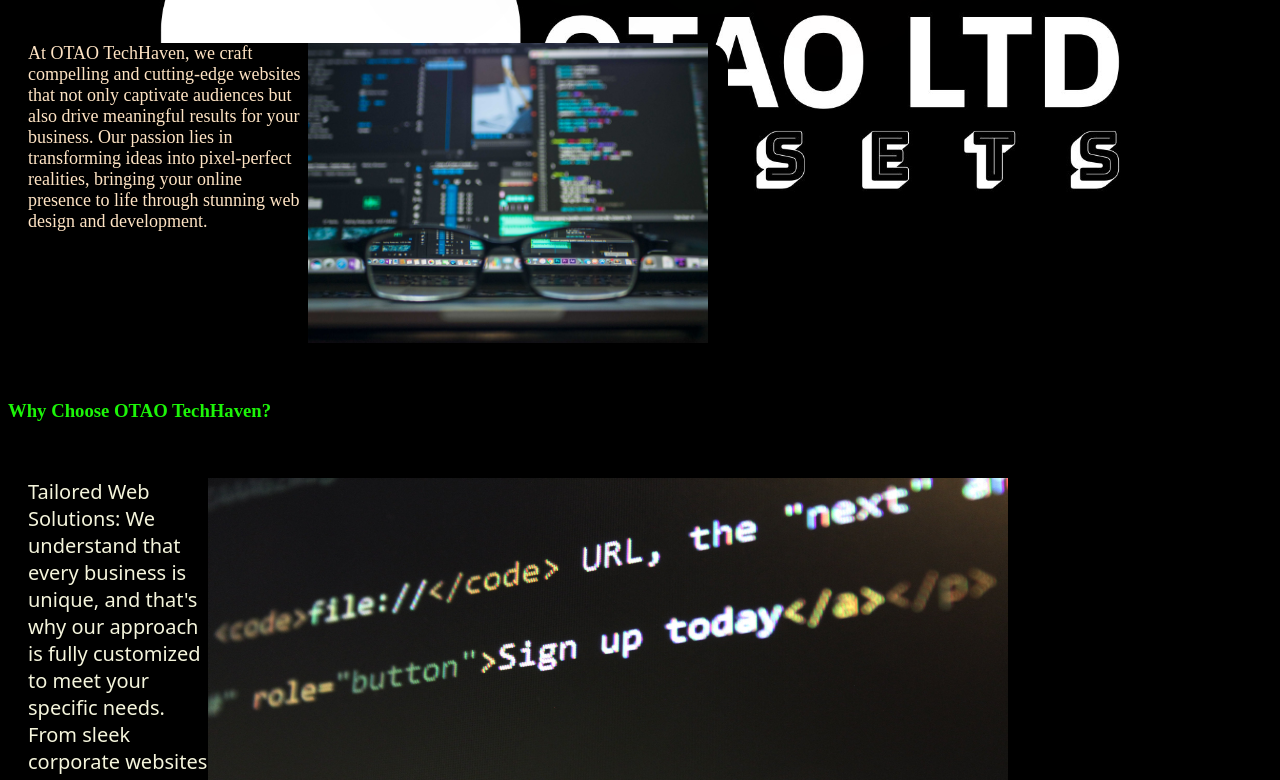
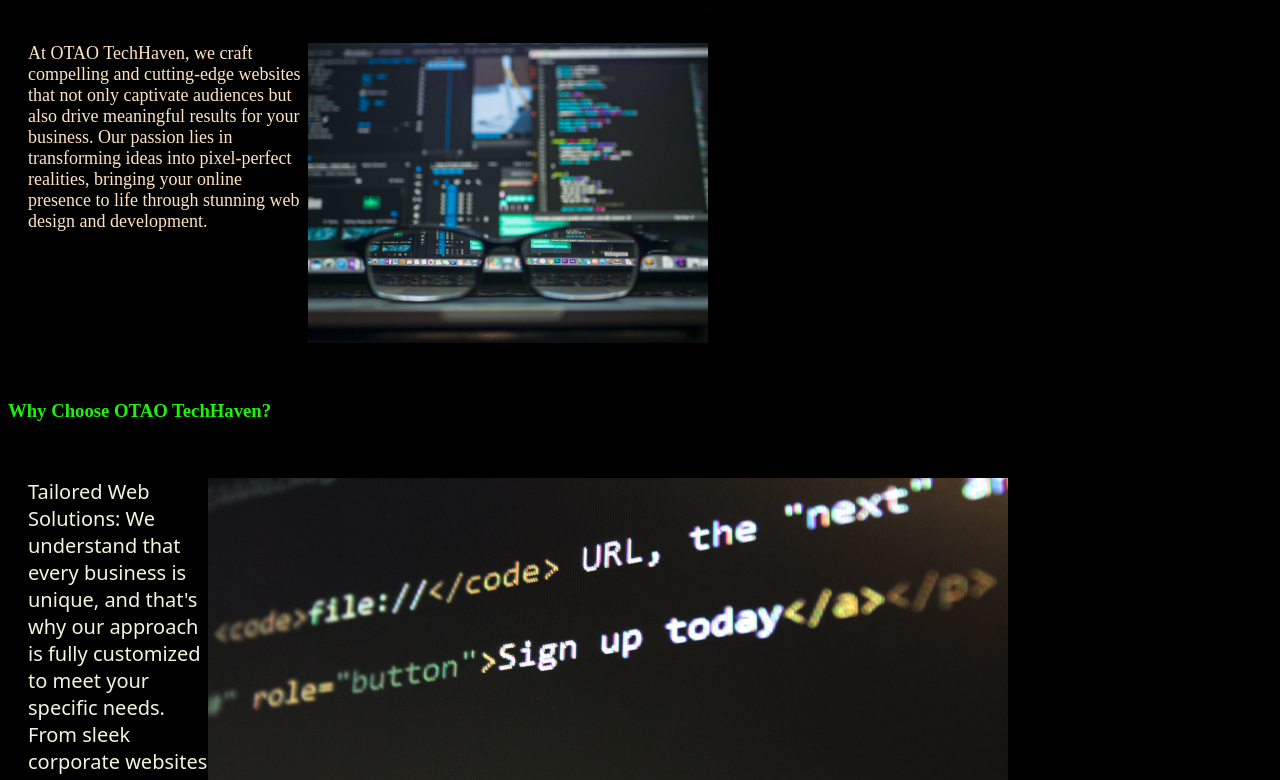
Before and after one commit to carlosal10/Otaotechhaven, a plain HTML site: page index.html in a window 1280 px wide. Shown: the part 378-1158 px from the top of the page. Drawn offline with Linux system fonts and the light colour scheme.

Commit message:
Update style.css

```diff
--- a/style.css
+++ b/style.css
@@ -1,5 +1,5 @@
 body{
-    background-image:url("Otao logo.png");
+    background-color: black;
     background-repeat: no-repeat;
     background-attachment: fixed;
     background-position: center;
```
